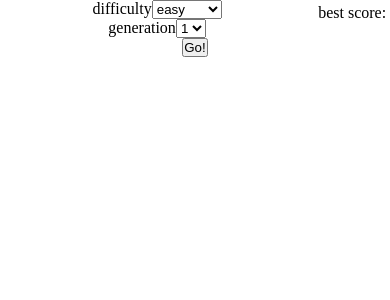
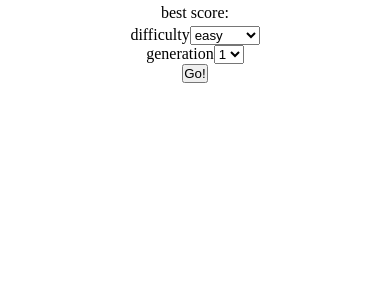
Before and after one commit to bobmcw/odin-memory-card-game, a React (Vite) app: page / in a window 390 px wide. Shown: the top 300 px of the page. Built offline with nearby package versions, Linux system fonts and the light colour scheme.

Commit message:
made the grid a bit more responsive

```diff
--- a/src/components/App.jsx
+++ b/src/components/App.jsx
@@ -17,14 +17,14 @@ function App() {
     localStorage.setItem("bestScore", best)
   },[best])
   return (
-    <>
+    <div className="game">
     <p className="bestScore">best score: {best}</p>
       {game ? (
         <CardContainer setGame={setGame} difficulty={dif} generation={gen} setBest={setBest} bestScore={best} />
       ) : (
         <Menu startGame={setGame} setDif={setDif} setGen={setGen} />
       )}
-    </>
+    </div>
   );
 }
 
--- a/src/components/CardContainer.jsx
+++ b/src/components/CardContainer.jsx
@@ -157,7 +157,7 @@ function CardContainer({ difficulty = 0, generation = 1, setGame, setBest, bestS
   } else if (pokemons.length !== 0) {
     return (
         <>
-        <h1>
+        <h1 className="scoreCounter">
           score: {guessed.length} / {difficultyTable[difficulty]}
         </h1>
       <div className="cardContainer">
--- a/src/styles/App.css
+++ b/src/styles/App.css
@@ -1,7 +1,11 @@
 #root {
   text-align: center;
-  max-width: 1600px;
-  margin: 0 auto;
+}
+.game{
+  display: flex;
+  flex-direction: column;
+  align-items: center;
+  width: 100%;
 }
 * {
   margin: 0;
--- a/src/styles/cardContainer.css
+++ b/src/styles/cardContainer.css
@@ -1,6 +1,12 @@
 .cardContainer{
-    margin: 0 auto;
     display: grid;
+    width: 100%;
     max-width: 1200px;
-    grid-template-columns: repeat(auto-fit,minmax(200px, 1fr));
+    grid-template-columns: repeat(auto-fit,minmax(max(150px, 15%), 1fr));
+    gap: 10px;
+    margin-left: 10px;
+  width: 100%;
 }
+.scoreCounter {
+    text-align: center;
+}
```
Also changed, not shown: 1 other file (tests, documents, lock files or other folders).
